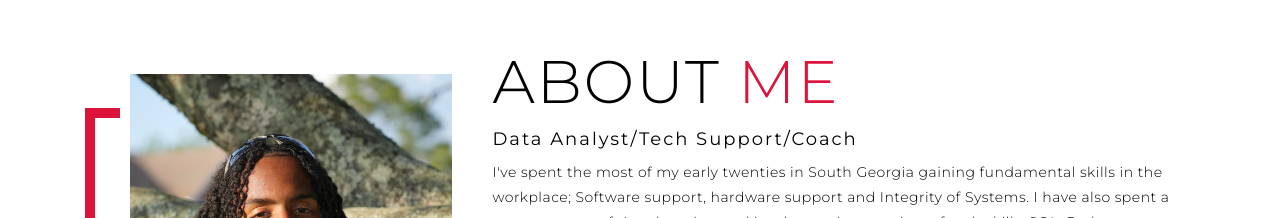
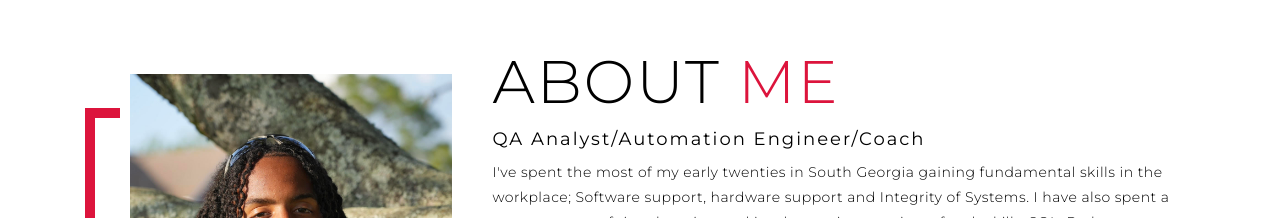
Before and after one commit to bschultz008/TheTechAthlete, a plain HTML site: page index.html in a window 1280 px wide. Shown: the part 4328-4546 px from the top of the page. Drawn offline with Linux system fonts and the light colour scheme.

Commit message:
Update index.html

```diff
--- a/index.html
+++ b/index.html
@@ -238,7 +238,7 @@
         </div>
         <div class="col-right">
           <h1 class="section-title">About <span>me</span></h1>
-          <h2>Data Analyst/Tech Support/Coach</h2>
+          <h2>QA Analyst/Automation Engineer/Coach</h2>
           <p>
             I've spent the most of my early twenties in South Georgia gaining
             fundamental skills in the workplace; Software support, hardware
```
